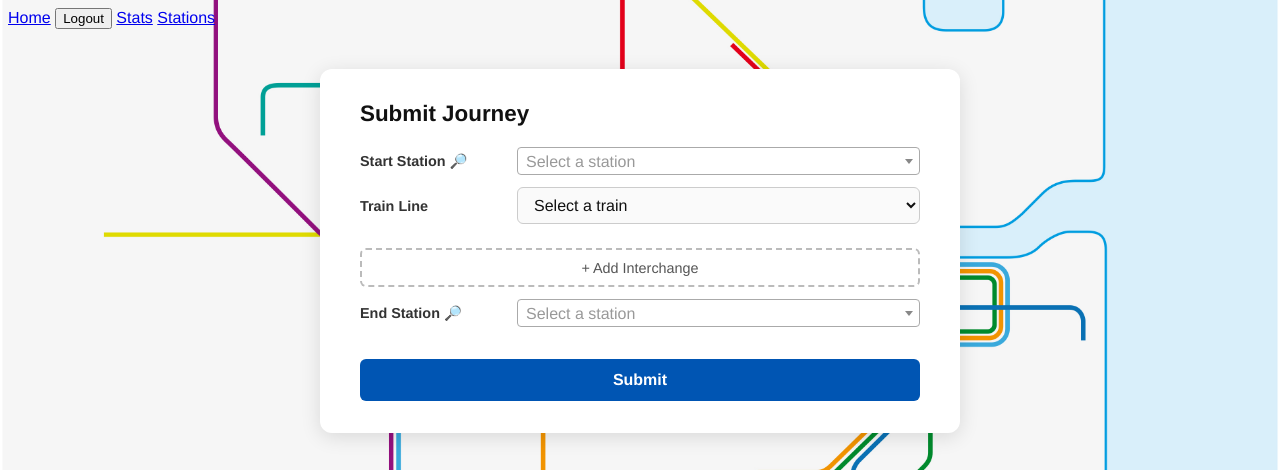
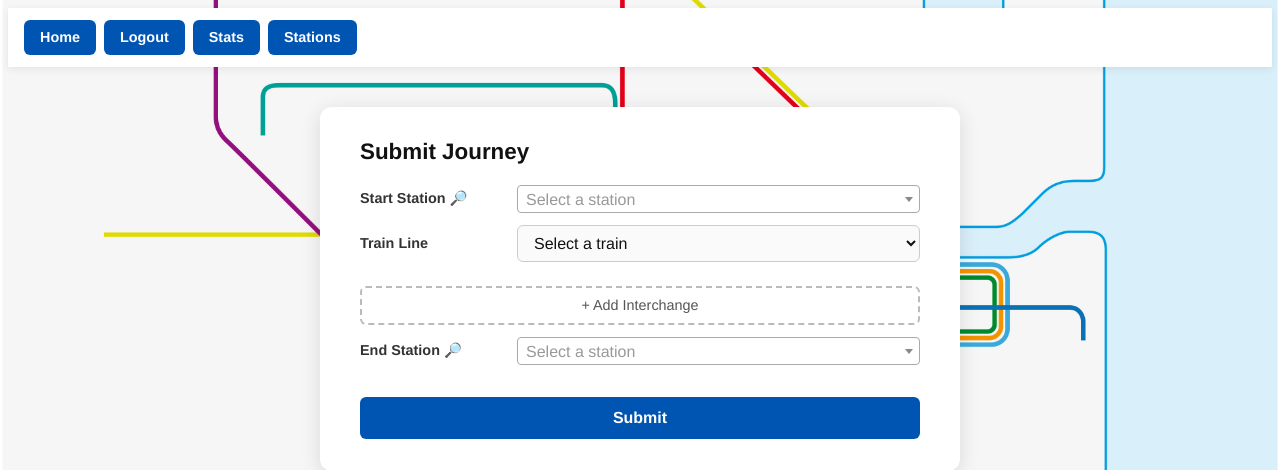
Before and after one commit to Superfinnee/AT3_SE_HSC_2026, a Flask app: page / in a window 1280 px wide. Shown: the top 470 px of the page. Run offline with Flask 3, Linux system fonts and the light colour scheme; the visitor is signed in with stand-in values (Sample User, id 1); data comes from the database, SQL or seed files in the repository; data that the repository does not hold is empty; some libraries are stand-ins or nearby versions.

Commit message:
Refactor navigation bar for improved layout and styling

```diff
--- a/static/style.css
+++ b/static/style.css
@@ -1,3 +1,45 @@
+/* =============================================
+   NAV BAR
+   Shared top navigation across all pages (hidden on login/register)
+   ============================================= */
+
+.nav-bar {
+    display: flex;
+    gap: 0.5rem;
+    padding: 0.75rem 1rem;
+    background: #ffffff;
+    box-shadow: 0 2px 8px rgba(0, 0, 0, 0.08);
+}
+
+.nav-bar form {
+    margin: 0;
+    padding: 0;
+}
+
+.nav-btn {
+    display: inline-block;
+    padding: 0.45rem 1rem;
+    font-size: 0.9rem;
+    font-family: inherit;
+    font-weight: 600;
+    border: none;
+    border-radius: 6px;
+    background-color: #0055b3;
+    color: #fff;
+    text-decoration: none;
+    cursor: pointer;
+    transition: background-color 0.2s;
+    line-height: 1.4;
+}
+
+.nav-btn:hover,
+.nav-btn:focus-visible {
+    background-color: #003d87;
+    outline: 2px solid #003d87;
+    outline-offset: 2px;
+}
+
+
 /* =============================================
     BASE
     Helpful that TfNSW provides a lot about their brand, including colours and fonts!
--- a/templates/layout.html
+++ b/templates/layout.html
@@ -23,14 +23,16 @@
         {% endif %}
         {% endwith %}
     </div>
-    <div class="buttons">
-        <a href="{{ url_for('index') }}">Home</a>
-        <form method="POST" action="{{ url_for('logout') }}" style="display:inline;">
-            <button type="submit">Logout</button>
+    {% block buttons %}
+    <nav class="nav-bar">
+        <a class="nav-btn" href="{{ url_for('index') }}">Home</a>
+        <form method="POST" action="{{ url_for('logout') }}">
+            <button class="nav-btn" type="submit">Logout</button>
         </form>
-        <a href="{{ url_for('stats') }}">Stats</a>
-        <a href="{{ url_for('stations') }}">Stations</a>
-    </div>
+        <a class="nav-btn" href="{{ url_for('stats') }}">Stats</a>
+        <a class="nav-btn" href="{{ url_for('stations') }}">Stations</a>
+    </nav>
+    {% endblock %}
 
     {% block body %}
     {% endblock %}
```
